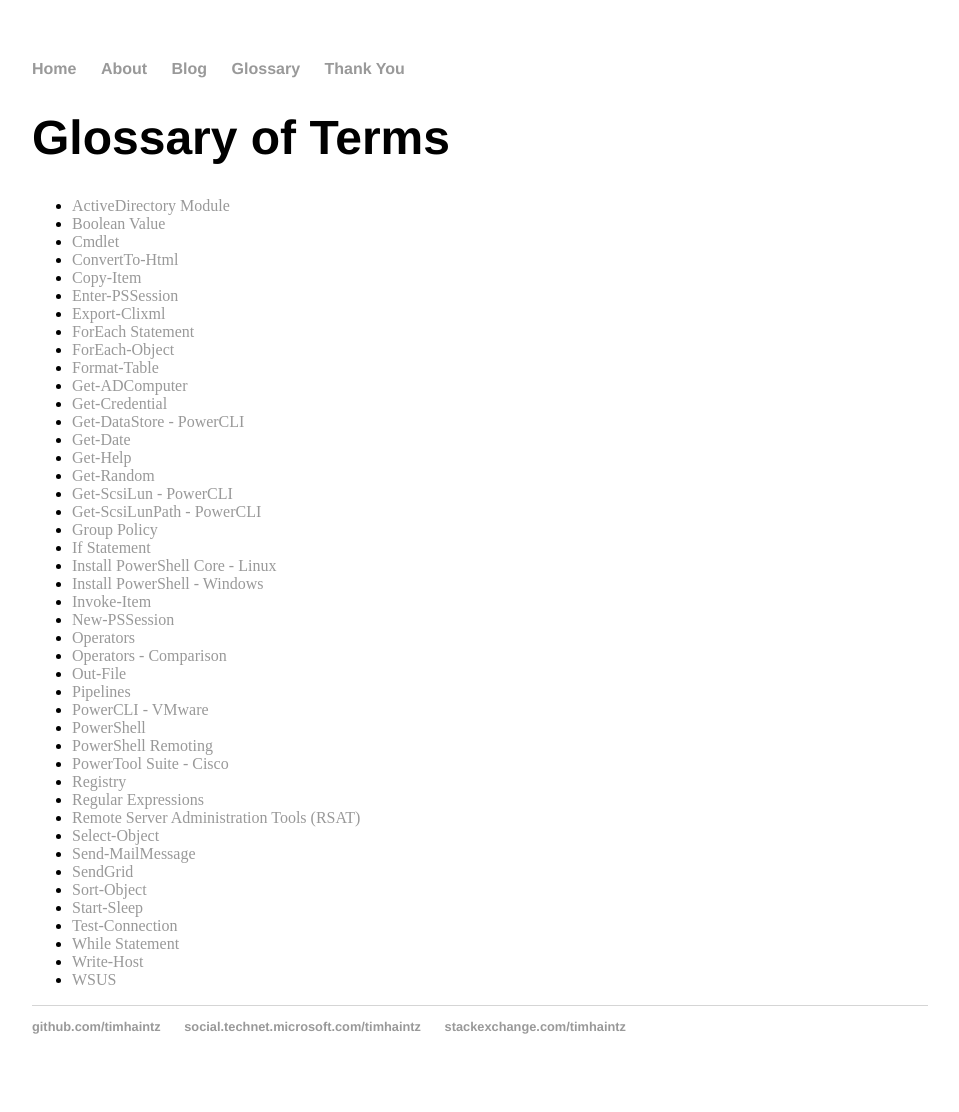
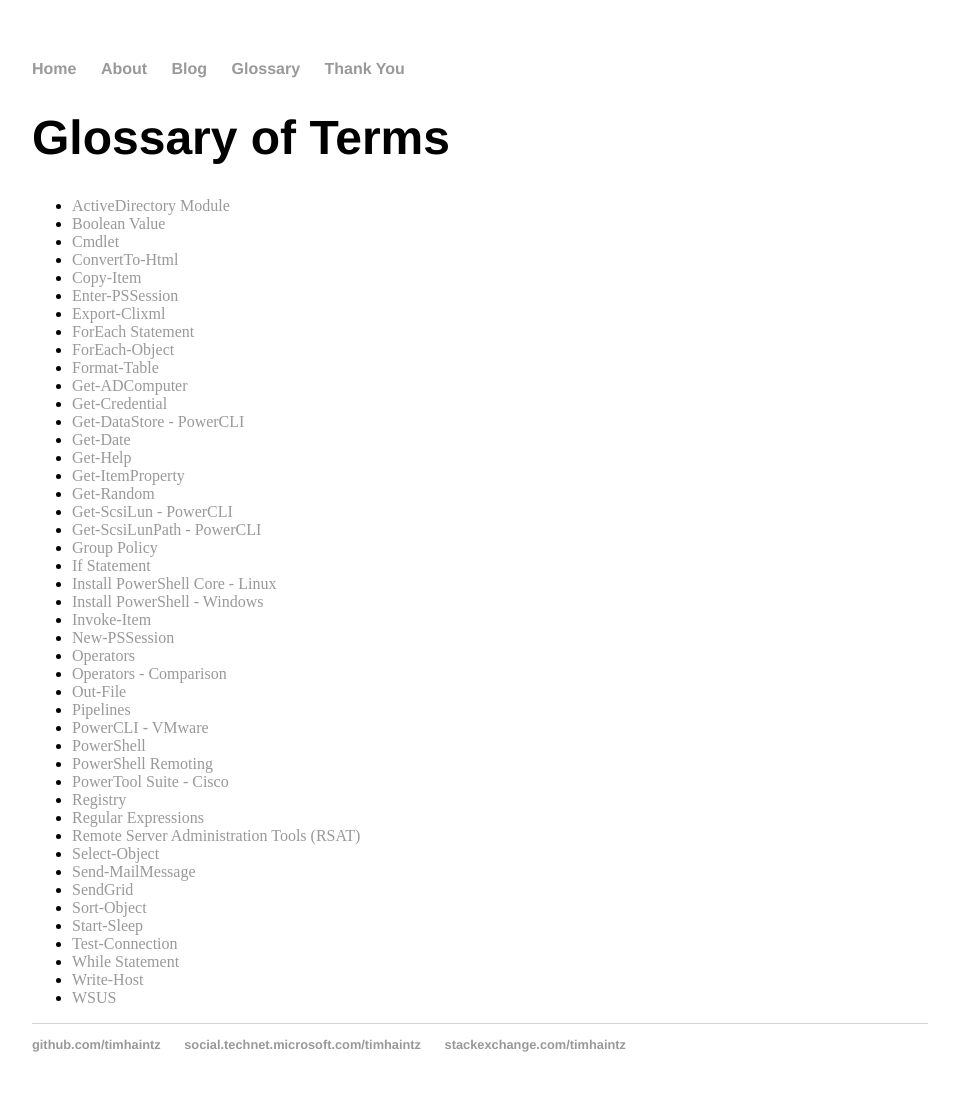
Before and after one commit to timhaintz/timhaintz.github.io, a Jekyll site: the page built from glossary/index.md, in a window 1280 px wide. Shown: the whole page, without its empty margins (160-1119 px from the left). Built offline with Jekyll 4.4.1, drawn with Linux system fonts in a browser that asks for light colours.

Commit message:
Update index.md

```diff
--- a/glossary/index.md
+++ b/glossary/index.md
@@ -20,6 +20,7 @@
 * [Get-DataStore - PowerCLI](https://code.vmware.com/docs/6702/cmdlet-reference#/doc/Get-Datastore.html)
 * [Get-Date](https://docs.microsoft.com/en-us/powershell/module/microsoft.powershell.utility/get-date?view=powershell-6)
 * [Get-Help](https://docs.microsoft.com/en-us/powershell/module/microsoft.powershell.core/get-help?view=powershell-6)
+* [Get-ItemProperty](https://docs.microsoft.com/en-us/powershell/module/microsoft.powershell.management/get-itemproperty?view=powershell-6)
 * [Get-Random](https://docs.microsoft.com/en-us/powershell/module/microsoft.powershell.utility/get-random?view=powershell-6)
 * [Get-ScsiLun - PowerCLI](https://code.vmware.com/docs/6702/cmdlet-reference#/doc/Get-ScsiLun.html)
 * [Get-ScsiLunPath - PowerCLI](https://code.vmware.com/docs/6702/cmdlet-reference#/doc/Get-ScsiLunPath.html)
```
